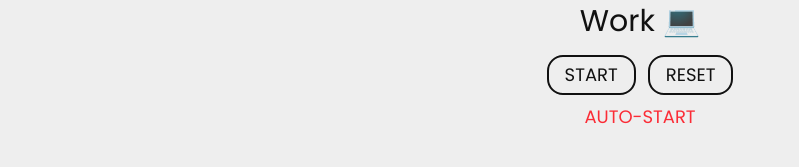
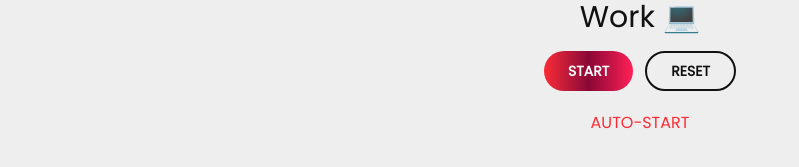
Before and after one commit to leakoo/pomodoro-chrome-extension, a React (Vite) app: page / in a window 1280 px wide. Shown: the part 377-544 px from the top of the page, without its empty margins (0-799 px from the left). Built offline with nearby package versions, Linux system fonts and the light colour scheme.

Commit message:
style: Add gradient to button and fix sizing

```diff
--- a/src/components/timer-controls.jsx
+++ b/src/components/timer-controls.jsx
@@ -33,12 +33,12 @@ export default function TimerControls({ autoStart }) {
   return (
     <div className="flex flex-col text-lg">
       <div className="flex justify-center gap-3 pb-2">
-        <button onClick={handleStart} className="p-1 pr-4 pl-4 border-2 rounded-2xl active:scale-95 cursor-pointer">START</button>
-        <button onClick={handleReset} className="p-1 px-4 border-2 rounded-2xl active:scale-95 cursor-pointer">RESET</button>
+        <button onClick={handleStart} className="bg-gradient-to-r from-red-500 via-rose-900 to-rose-500 p-2 px-6 rounded-full font-bold text-neutral-50 text-sm cursor-pointer">START</button>
+        <button onClick={handleReset} className="p-2 px-6 border-2 rounded-full font-bold text-sm cursor-pointer">RESET</button>
       </div>
 
       <div className="flex justify-center">
-        <button onClick={handleAutoStart} className="cursor-pointer">
+        <button onClick={handleAutoStart} className="pt-3 text-base cursor-pointer">
           {autoStart === false ? <p className="text-red-500">AUTO-START</p> : <p className="text-green-500">AUTO-START</p>}
         </button>
       </div>
```
